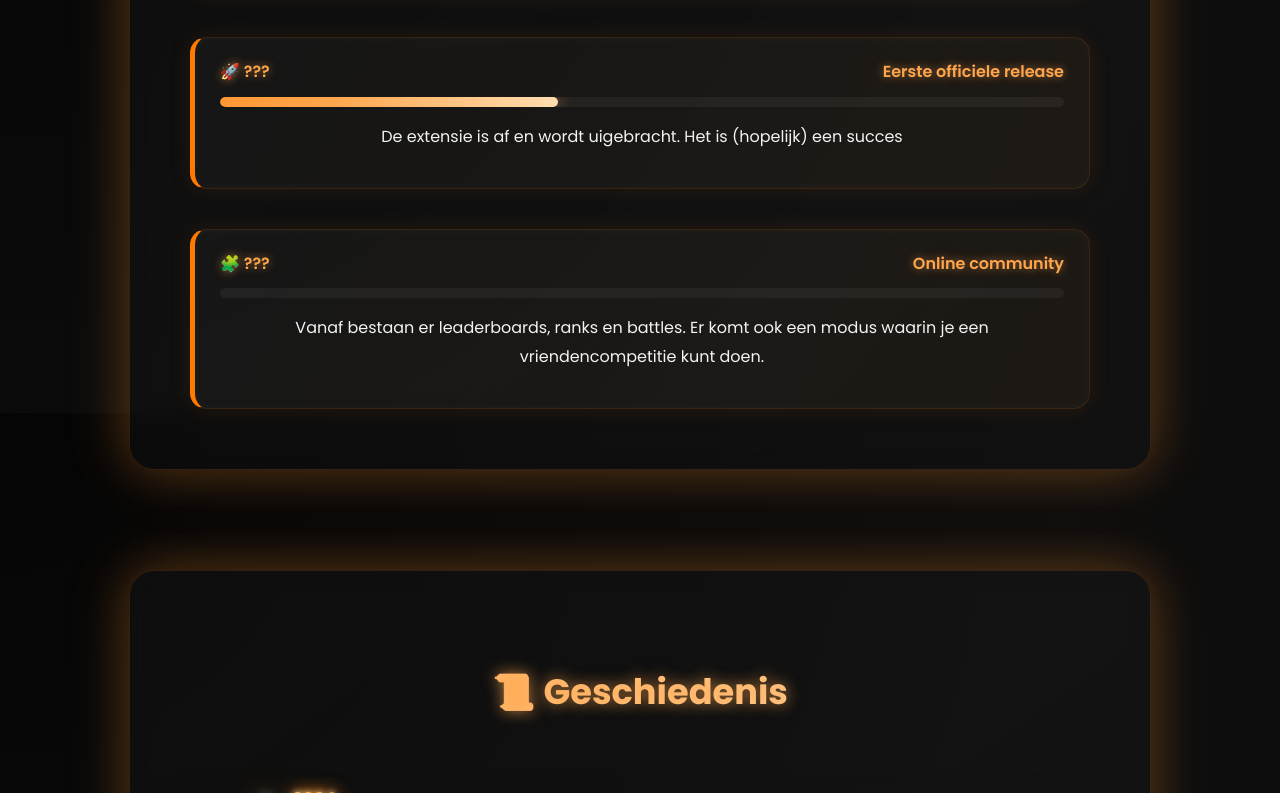
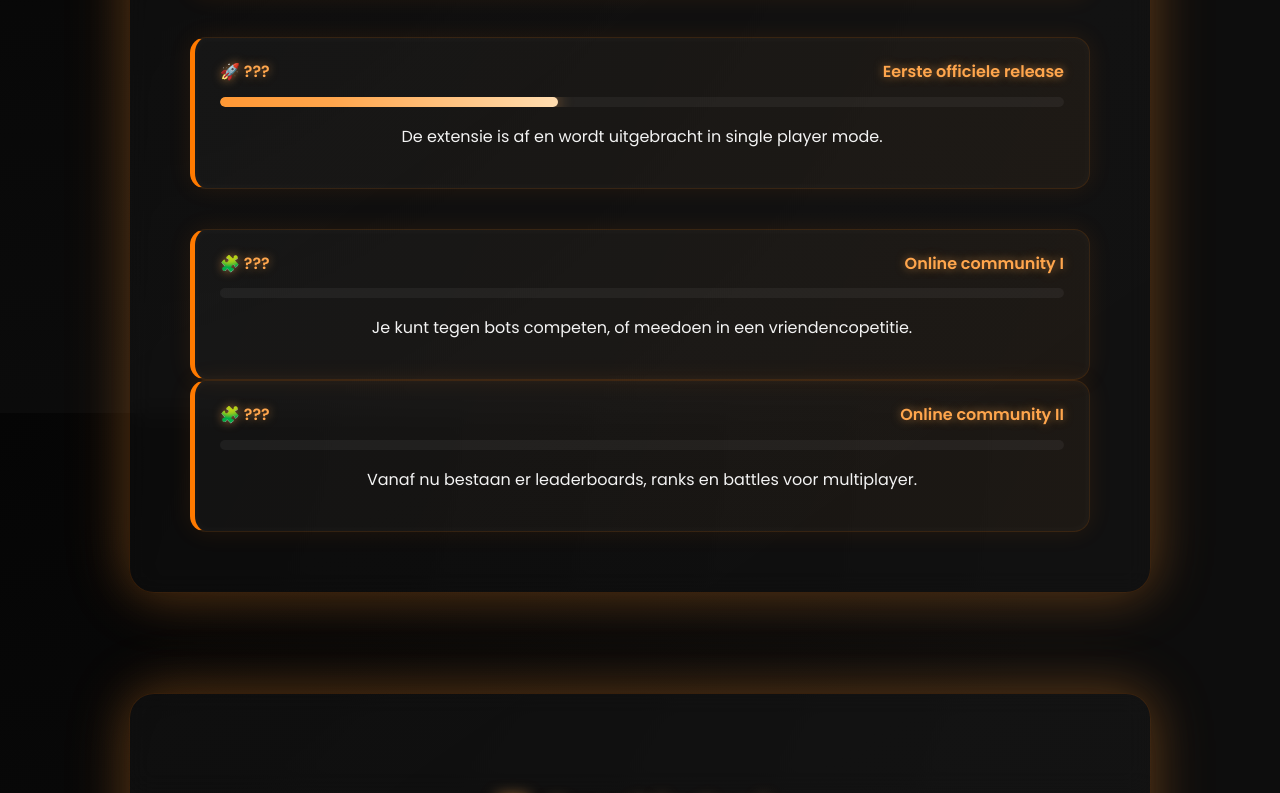
Before and after one commit to superman2775/smartschoolachievements, a plain HTML site: page index.html in a window 1280 px wide. Shown: the part 1987-2780 px from the top of the page. Drawn offline with Linux system fonts and the light colour scheme.

Commit message:
Update milestone descriptions in index.html

```diff
--- a/index.html
+++ b/index.html
@@ -483,16 +483,26 @@ h1:hover, h2:hover {
         <span class="milestone-title">Eerste officiele release</span>
       </div>
       <div class="progress-bar"><div class="progress" style="width:40%;"></div></div>
-      <p>De extensie is af en wordt uigebracht. Het is (hopelijk) een succes</p>
+      <p>De extensie is af en wordt uitgebracht in single player mode.</p>
     </div>
 
     <div class="milestone">
       <div class="milestone-header">
         <span class="milestone-date">🧩 ???</span>
-        <span class="milestone-title">Online community</span>
+        <span class="milestone-title">Online community I</span>
       </div>
       <div class="progress-bar"><div class="progress" style="width:0%;"></div></div>
-      <p>Vanaf bestaan er leaderboards, ranks en battles. Er komt ook een modus waarin je een vriendencompetitie kunt doen.</p>
+      <p>Je kunt tegen bots competen, of meedoen in een vriendencopetitie.</p>
+    </div>
+  </div>
+
+    <div class="milestone">
+      <div class="milestone-header">
+        <span class="milestone-date">🧩 ???</span>
+        <span class="milestone-title">Online community II</span>
+      </div>
+      <div class="progress-bar"><div class="progress" style="width:0%;"></div></div>
+      <p>Vanaf nu bestaan er leaderboards, ranks en battles voor multiplayer.</p>
     </div>
   </div>
 </section>
```
